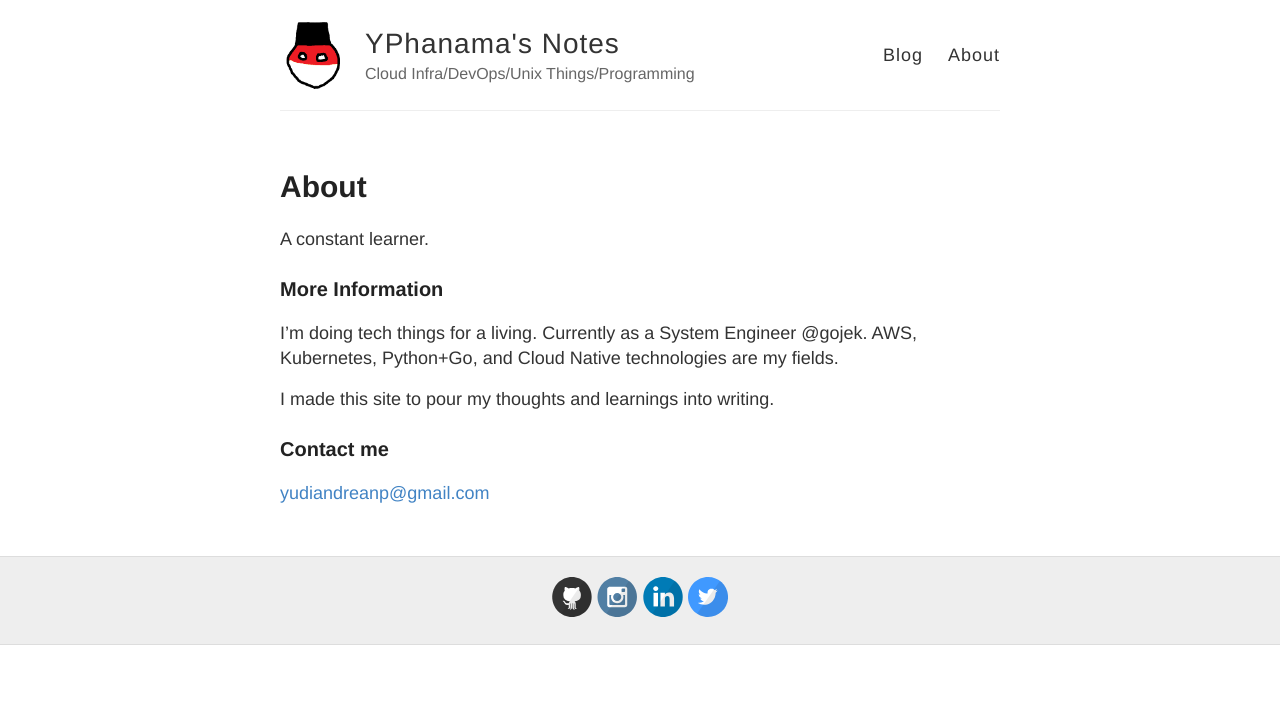
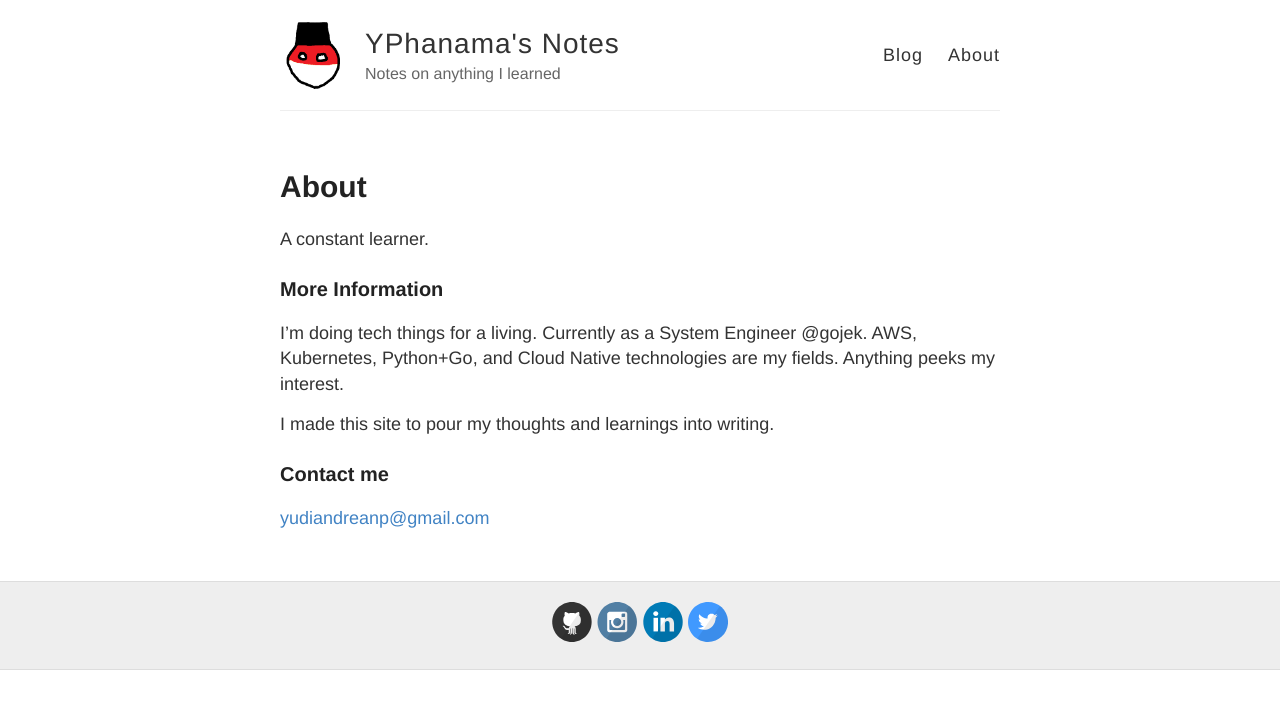
Before and after one commit to phanama/phanama.github.io, a Jekyll site: the page built from about.md, in a window 1280 px wide. Shown: the top 709 px of the page. Built offline with Jekyll 4.4.1, drawn with Linux system fonts in a browser that asks for light colours.

Commit message:
[22-Feb-2020]
Some updates

Signed-off-by: Yudi A Phanama <yudiandreanp@gmail.com>

```diff
--- a/_config.yml
+++ b/_config.yml
@@ -1,5 +1,5 @@
 name: YPhanama's Notes
-description: Cloud Infra/DevOps/Unix Things/Programming
+description: Notes on anything I learned
 avatar: https://github.com/phanama/phanama.github.io/raw/master/images/Indonesiaball_with_kopiah.png
 
 # Includes an icon in the footer for each username you enter
--- a/about.md
+++ b/about.md
@@ -10,6 +10,7 @@ A constant learner.
 
 I’m doing tech things for a living. Currently as a System Engineer @gojek.
 AWS, Kubernetes, Python+Go, and Cloud Native technologies are my fields.
+Anything peeks my interest.
 
 I made this site to pour my thoughts and learnings into writing.
 
```
Also changed, not shown: README.md.
